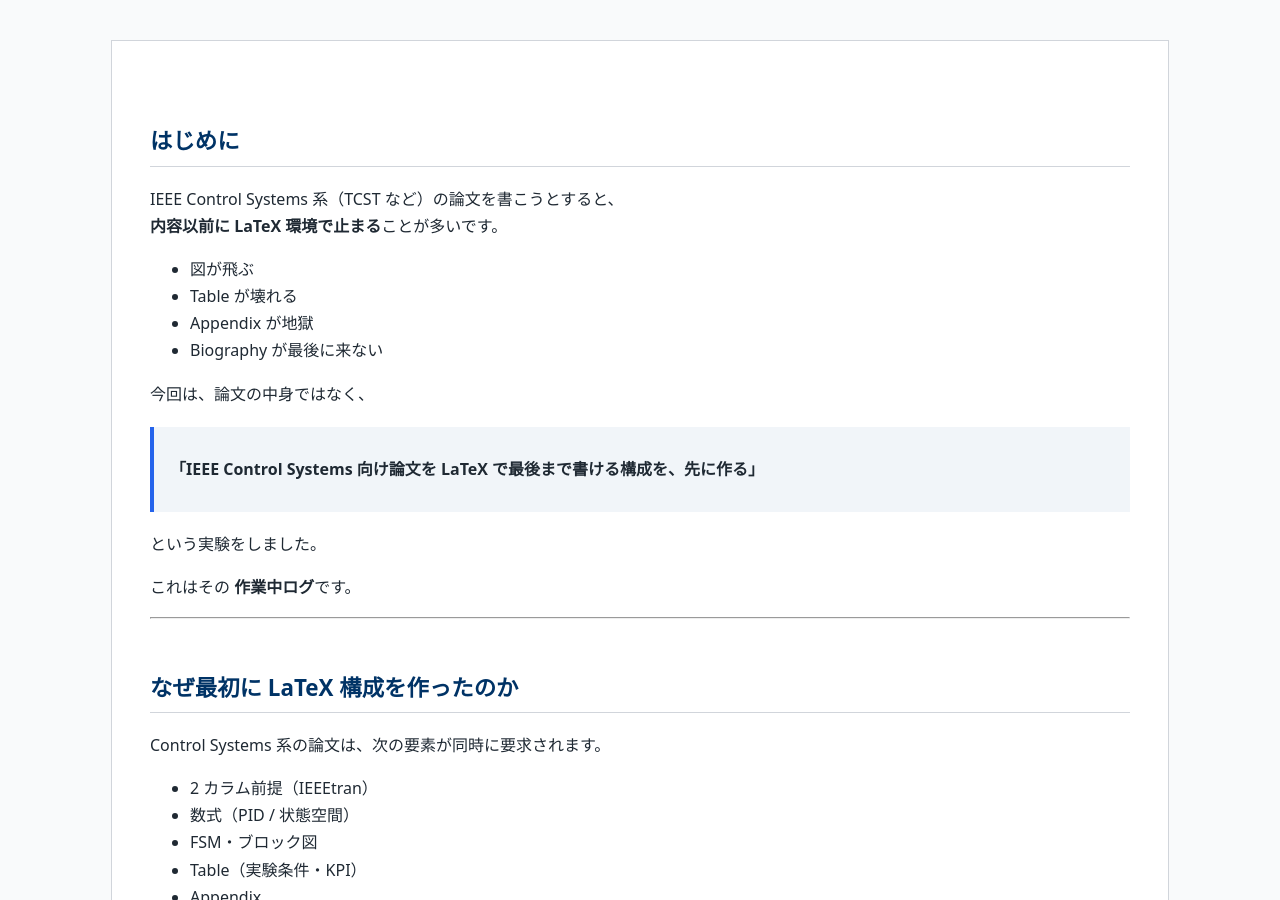
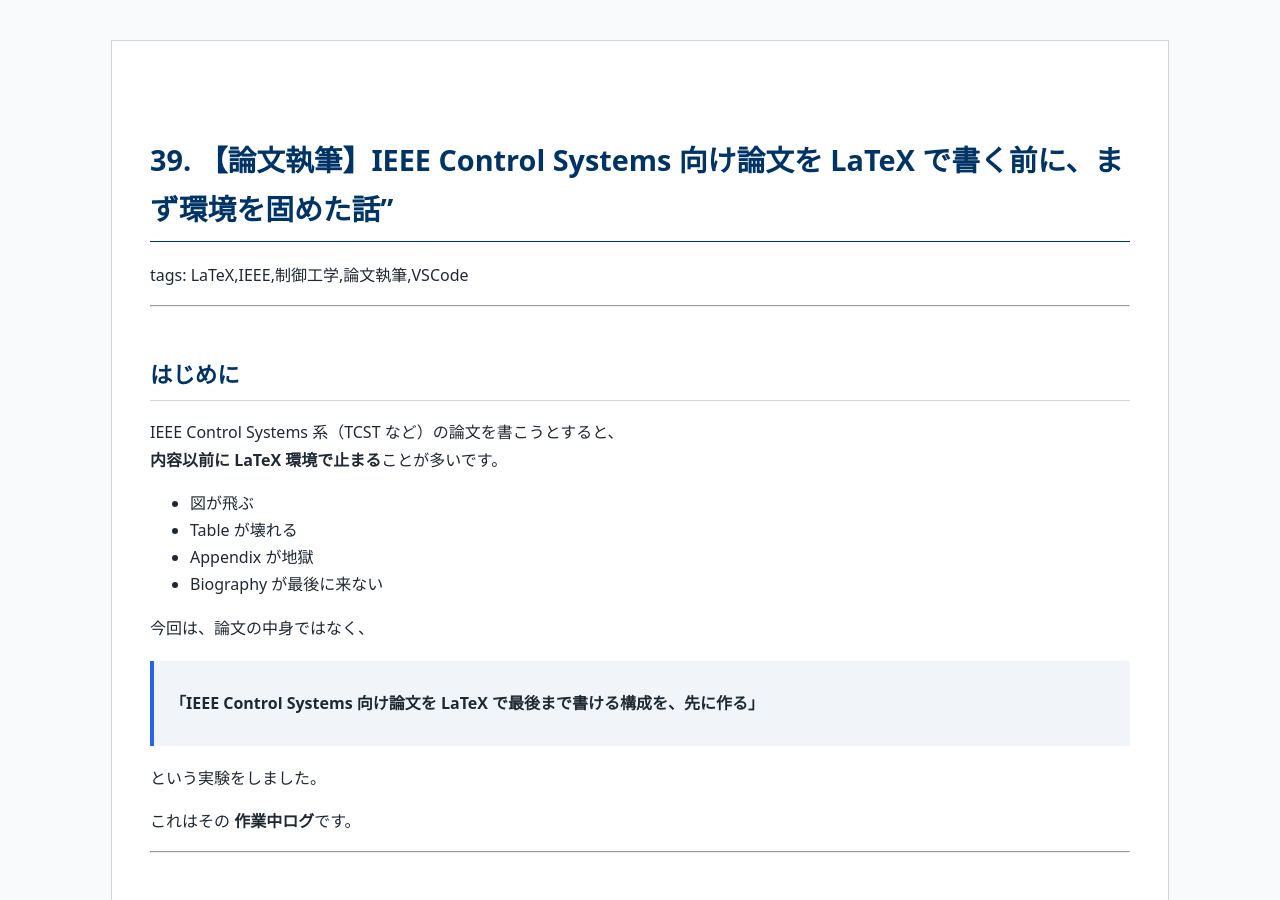
Before and after one commit to Samizo-AITL/qiita-articles, a Jekyll site: the page built from articles/39_ieee_control_latex_poc_vscode.md, in a window 1280 px wide and 900 px high. Built offline with Jekyll 4.4.1, drawn with Linux system fonts in a browser that asks for light colours; our own code applies the rules of GitHub Pages for plain Markdown files.

Commit message:
Update 39_ieee_control_latex_poc_vscode.md

```diff
--- a/articles/39_ieee_control_latex_poc_vscode.md
+++ b/articles/39_ieee_control_latex_poc_vscode.md
@@ -1,12 +1,11 @@
 ---
-title: "【論文執筆】IEEE Control Systems 向け論文を LaTeX で書く前に、まず環境を固めた話"
-tags:
-  - LaTeX
-  - IEEE
-  - 制御工学
-  - 論文執筆
-  - VSCode
-private: false
+layout: default
+title: Qiita Articles
+---
+
+# 39. 【論文執筆】IEEE Control Systems 向け論文を LaTeX で書く前に、まず環境を固めた話"
+tags: LaTeX,IEEE,制御工学,論文執筆,VSCode
+
 ---
 
 ## はじめに
```
